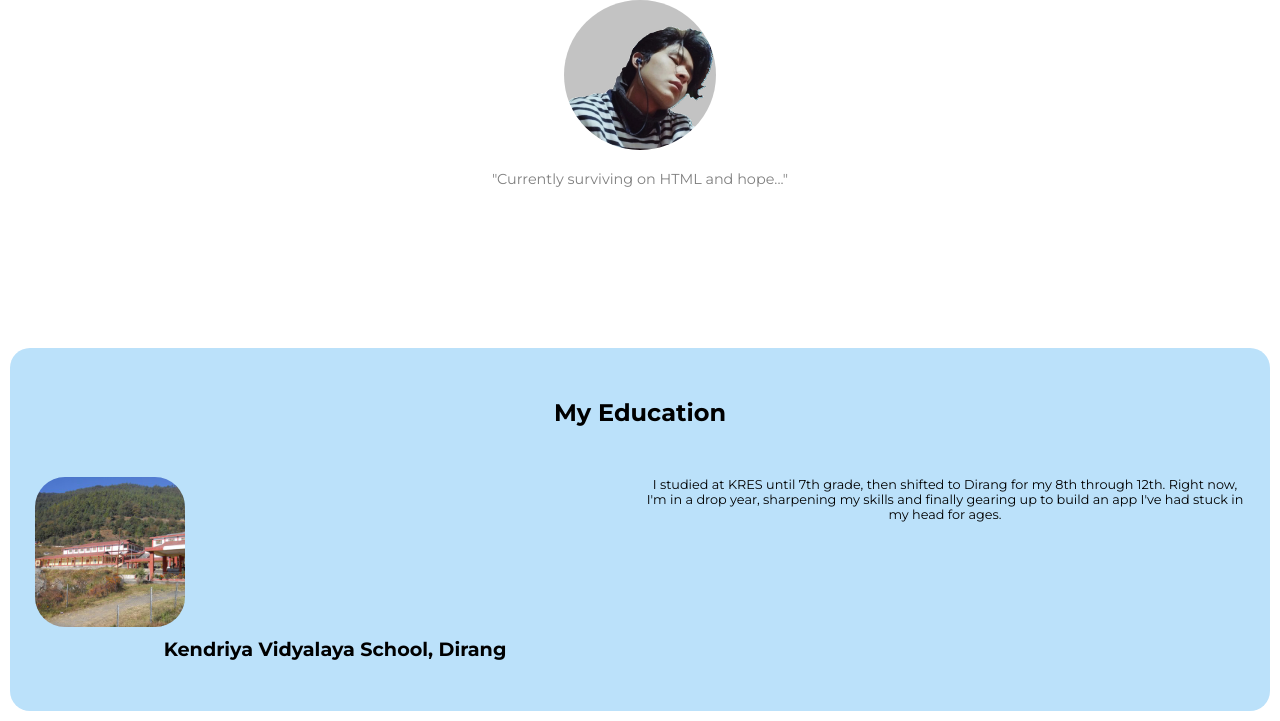
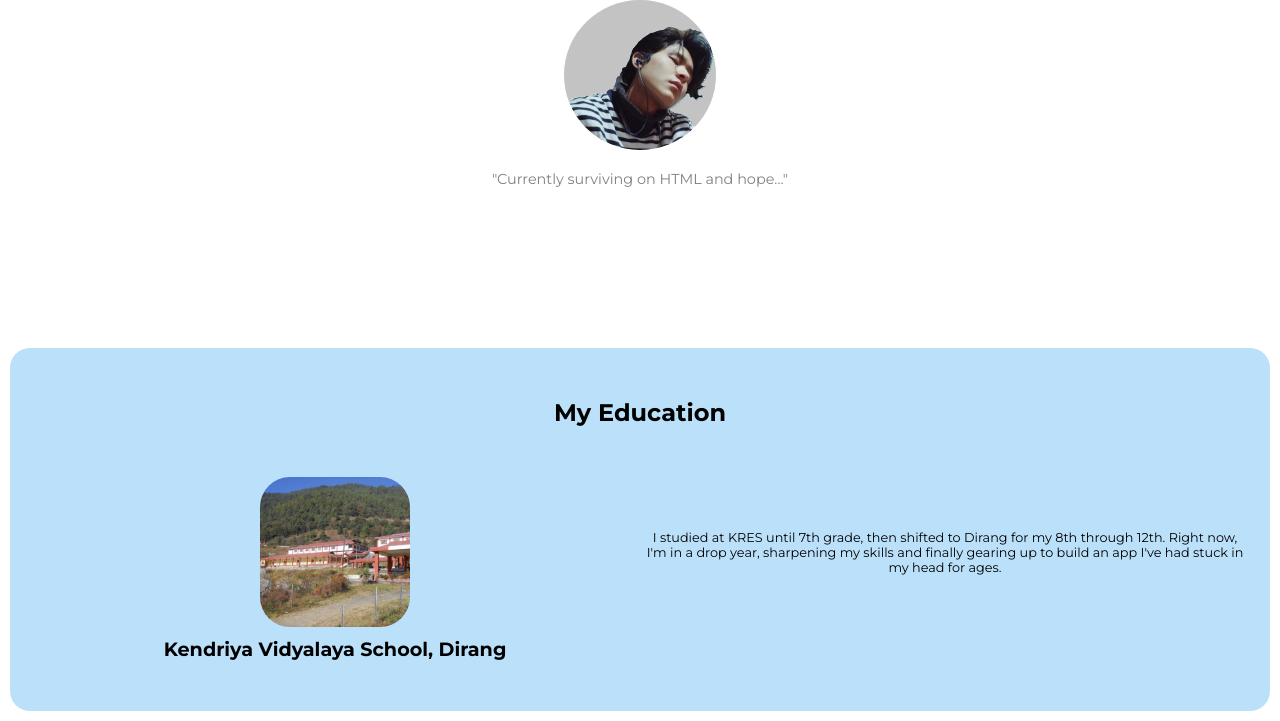
Before and after one commit to H1R0369/Capstone-Project-2---My-Personal-Site, a plain HTML site: page index.html in a window 1280 px wide. Shown: the part 449-1170 px from the top of the page. Drawn offline with Linux system fonts and the light colour scheme.

Commit message:
Update styles.css

```diff
--- a/styles.css
+++ b/styles.css
@@ -113,6 +113,7 @@
 .edu-gridbox {
     display: grid;
     grid-template-columns: 1fr 1fr;
+    place-items: center;
     gap: 10px;
 }
 
@@ -127,6 +128,5 @@
 }
 
 .edu-description {
-    grid-row: span 2;
     font-size: 0.8rem;
 }
```
